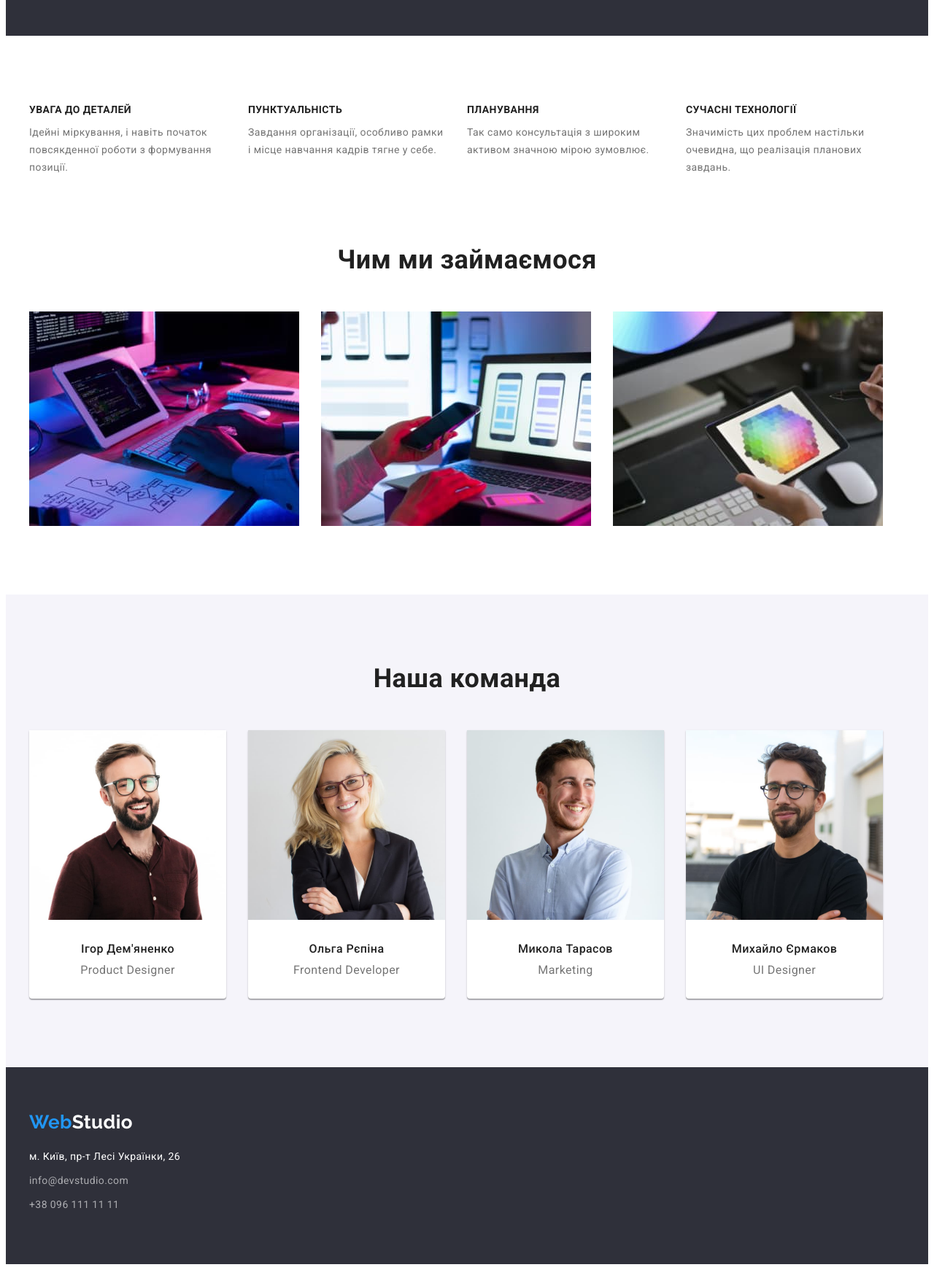
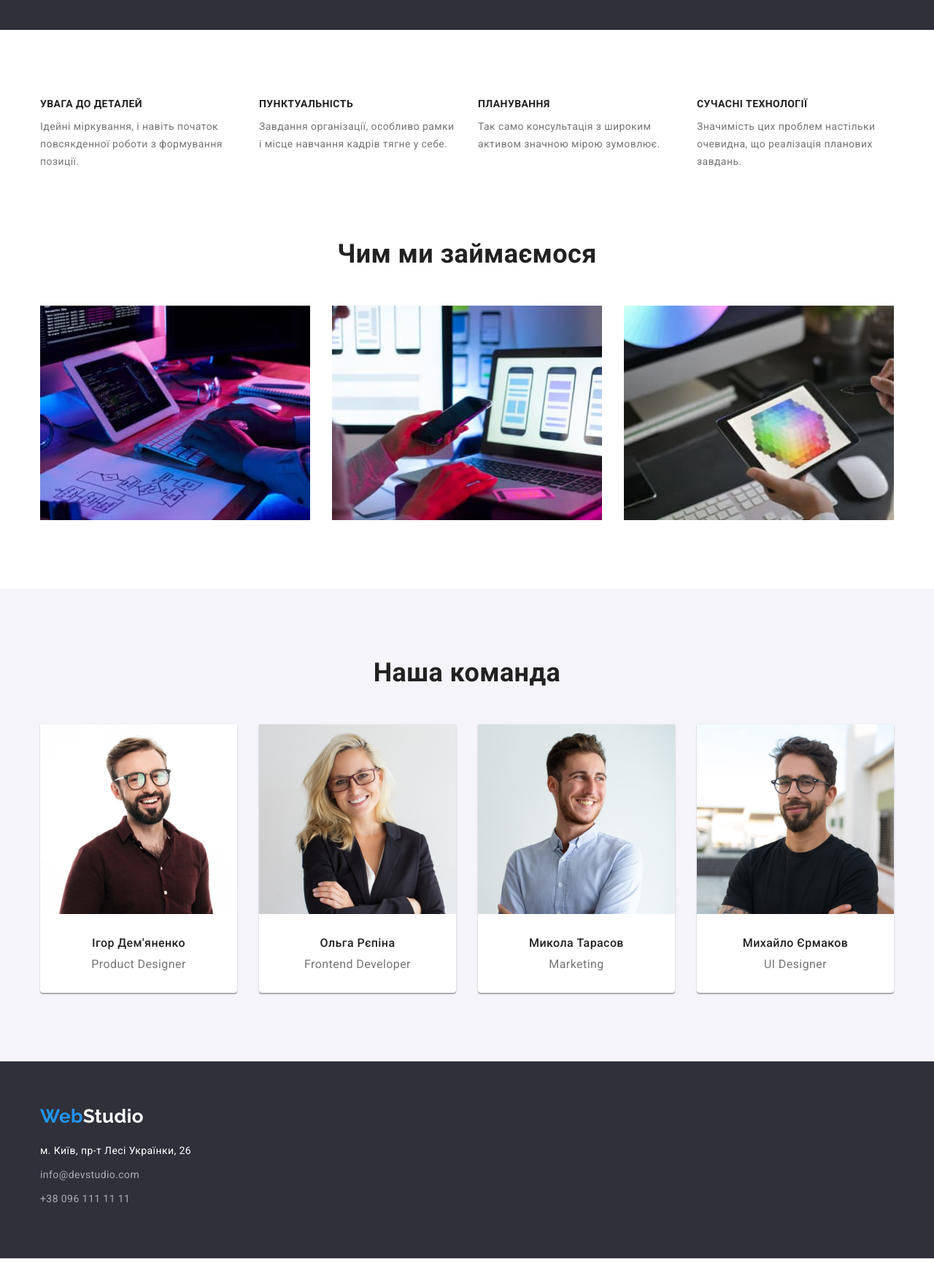
Before and after one commit to MarinaChrn/goit-markup-hw-03, a plain HTML site: page index.html in a window 1280 px wide. Shown: the part 640-2381 px from the top of the page at 73% size. Drawn offline with nearby package versions, Linux system fonts and the light colour scheme.

Commit message:
version 2

```diff
--- a/css/styles.css
+++ b/css/styles.css
@@ -104,12 +104,13 @@ body {
     color: #000000;
 }
 
-.header-nav {}
+.header-nav {
+    margin-right: auto;
+}
 
 .header-list {
     display: flex;
     gap: 50px;
-    margin-right: 344px;
 }
 
 .header-list-item {}
@@ -196,8 +197,6 @@ body {
 
 .benefits {
     display: block;
-    padding-top: 94px;
-    margin-bottom: 94px;
 }
 
 .benefits-container {
@@ -233,7 +232,6 @@ body {
 
 .work {
     display: block;
-    margin-top: 94px;
     padding-bottom: 94px;
 }
 
@@ -324,7 +322,6 @@ body {
 }
 
 .footer-list {
-    margin-top: 20px;
 }
 
 .footer-list-item:not(last-child) {
@@ -339,7 +336,14 @@ body {
 }
 
 .footer-logo {
-
+    font-family: 'Raleway',
+    'sans-serif';
+    font-weight: 700;
+    font-size: 26px;
+    line-height: 1.2;
+    color: #2196F3;
+    display: block;
+    margin-bottom: 20px;
 }
 
 .footer-link:hover, .footer-link:focus {
@@ -406,6 +410,7 @@ body {
 .project-about {
     padding: 20px 24px;
     border: 1px solid #EEEEEE;
+    border-top: none;
 }
 
 .project-list-item {
--- a/index.html
+++ b/index.html
@@ -7,6 +7,9 @@
     <link rel="preconnect" href="https://fonts.googleapis.com">
     <link rel="preconnect" href="https://fonts.gstatic.com" crossorigin>
     <link href="https://fonts.googleapis.com/css2?family=Raleway:wght@700&family=Roboto:wght@400;500;700;900&display=swap" rel="stylesheet">
+    <link rel="stylesheet" href="https://cdnjs.cloudflare.com/ajax/libs/modern-normalize/1.1.0/modern-normalize.min.css"
+        integrity="sha512-wpPYUAdjBVSE4KJnH1VR1HeZfpl1ub8YT/NKx4PuQ5NmX2tKuGu6U/JRp5y+Y8XG2tV+wKQpNHVUX03MfMFn9Q=="
+        crossorigin="anonymous" referrerpolicy="no-referrer" />
     <link rel="stylesheet" href="./css/styles.css">
     <title>WebStudio</title>
 </head>
@@ -34,7 +37,7 @@
                 <button type="button" class="hero-btn">Замовити послугу</button>
             </div>
         </section>
-        <section class="benefits">
+        <section class="benefits section">
             <div class="container benefits-container">
                 <h2 class="visualy-hidden">Переваги</h2>
                 <ul class="benefits-list list">
@@ -105,7 +108,7 @@
     </main>
     <footer class="footer">
        <div class="container footer-container">
-            <a class="logo-web footer-logo link" href="./index.html">Web<span class="logo-studio-white">Studio</span></a>
+            <a class="footer-logo link" href="./index.html">Web<span class="logo-studio-white">Studio</span></a>
             <address class="footer-address-list">
                 <ul class="footer-list list">
                     <li class="footer-list-item"><a href="https://goo.gl/maps/NXX6LeHb5ru4royF7" target="_blank" rel="noopener noreferrer nofollow" class="footer-link link-address link">м. Київ, пр-т Лесі Українки, 26</a></li>
```
